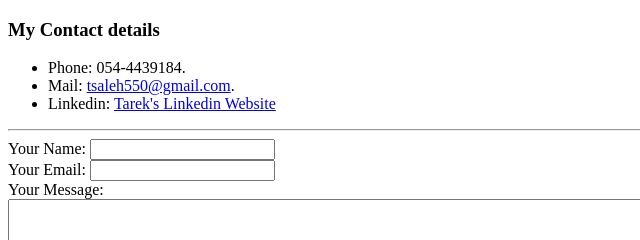
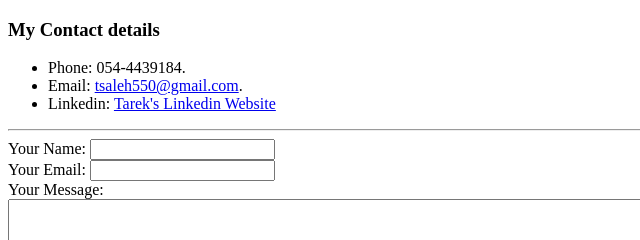
Before and after one commit to TarekSaleh5/cv, a plain HTML site: page ContactMe.html in a window 1280 px wide. Shown: the top 240 px of the page, 0-640 px from the left. Drawn offline with Linux system fonts and the light colour scheme.

Commit message:
Update ContactMe.html

```diff
--- a/ContactMe.html
+++ b/ContactMe.html
@@ -11,7 +11,7 @@
   <p>
   <ul>
     <li>Phone: 054-4439184.</li>
-    <li>Mail: <a href="<a href=" mailto:tsaleh550@gmail.com"?>tsaleh550@gmail.com</a>.</li>
+    <li>Email: <a href="mailto:tsaleh550@gmail.com?">tsaleh550@gmail.com</a>.</li>
     <li>Linkedin: <a href="https://www.linkedin.com/in/tareksaleh5/">Tarek's Linkedin Website</a></li>
   </ul>
   </p>
```
